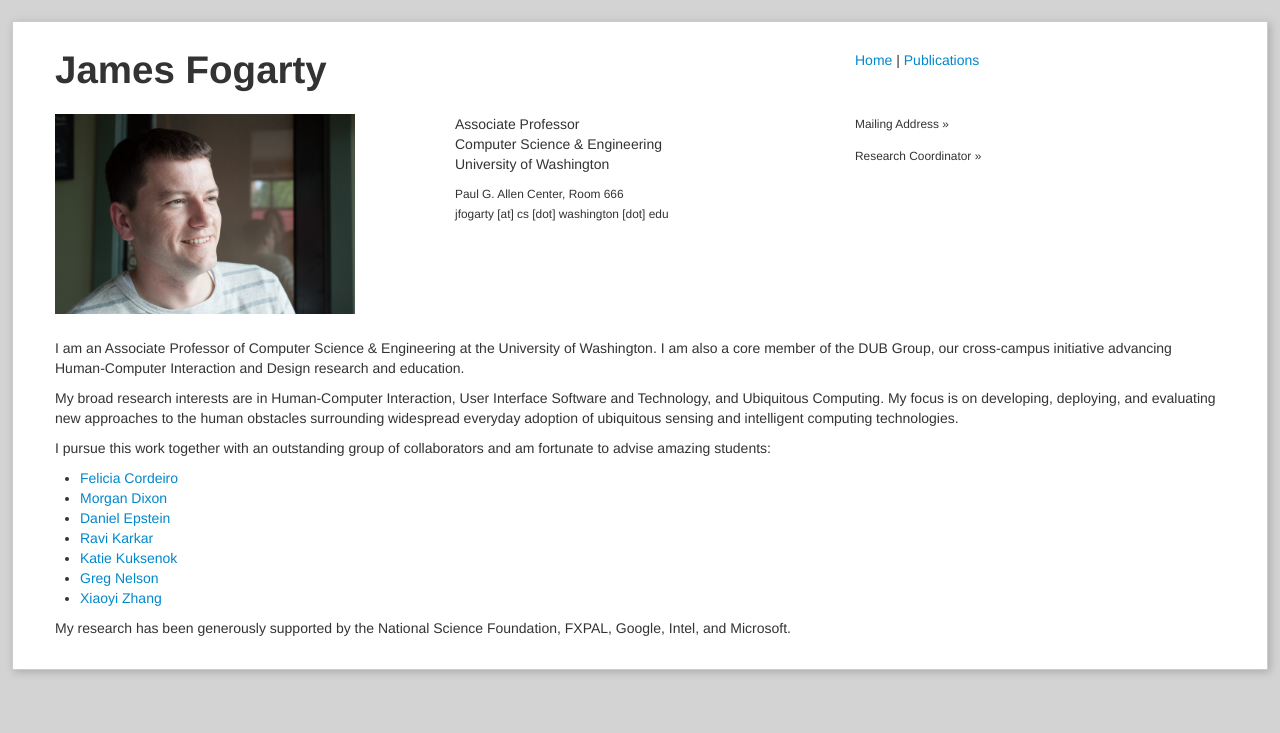
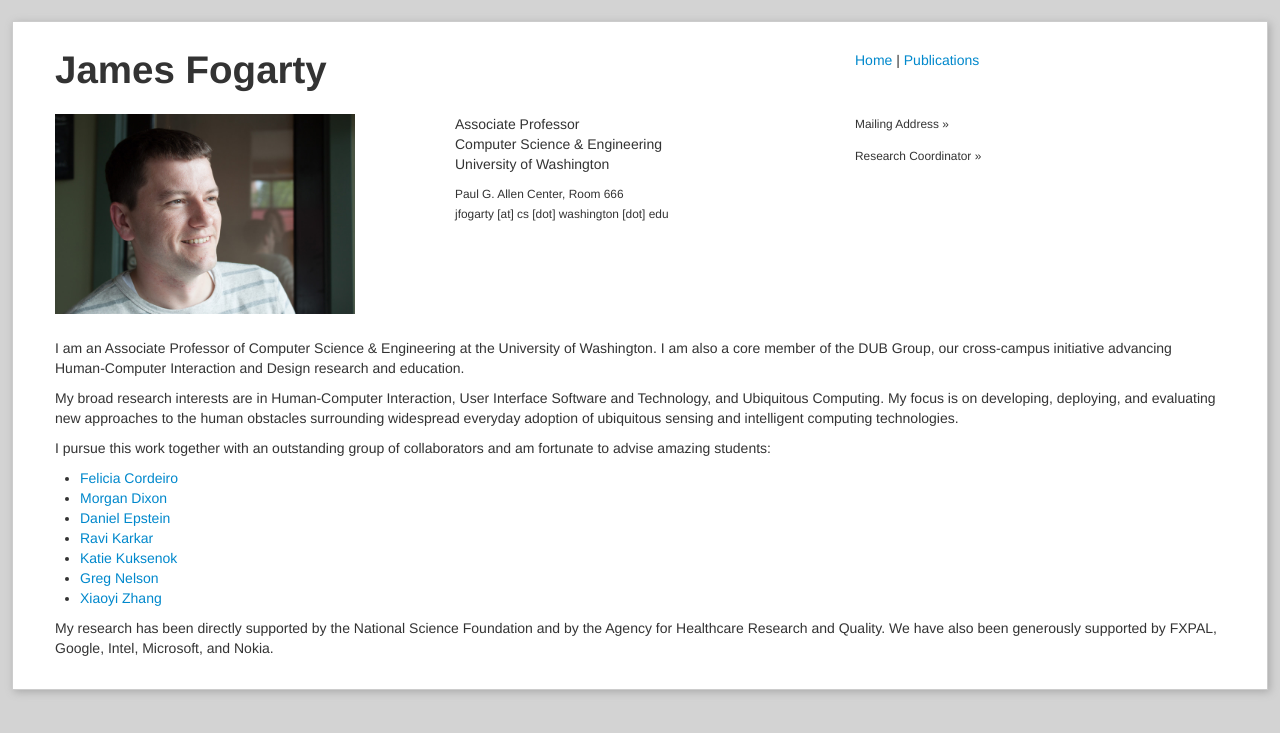
Before and after one commit to karkar/web-jayfo, a Jekyll site: the page built from index.md, in a window 1280 px wide. Shown: the top 733 px of the page. Built offline with Jekyll 4.4.1, drawn with Linux system fonts in a browser that asks for light colours.

Commit message:
Add AHRQ and Nokia Funding

```diff
--- a/index.md
+++ b/index.md
@@ -88,7 +88,8 @@ I pursue this work together with an outstanding group of collaborators and am fo
 * [Greg Nelson](http://www.greglnelson.info/)
 * [Xiaoyi Zhang](http://xiaoyizhang.me/)
 
-My research has been generously supported by the National Science Foundation, FXPAL, Google, Intel, and Microsoft.
+My research has been directly supported by the National Science Foundation and by the Agency for Healthcare Research and Quality.
+We have also been generously supported by FXPAL, Google, Intel, Microsoft, and Nokia.
 {% endcapture %}
 {{ m | markdownify }}
     </div>
```
